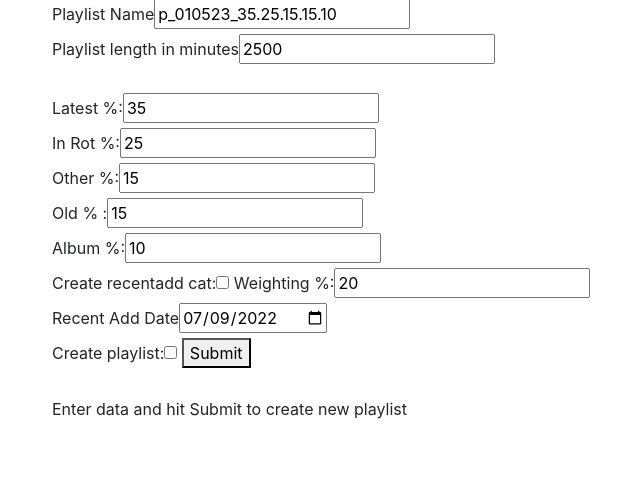
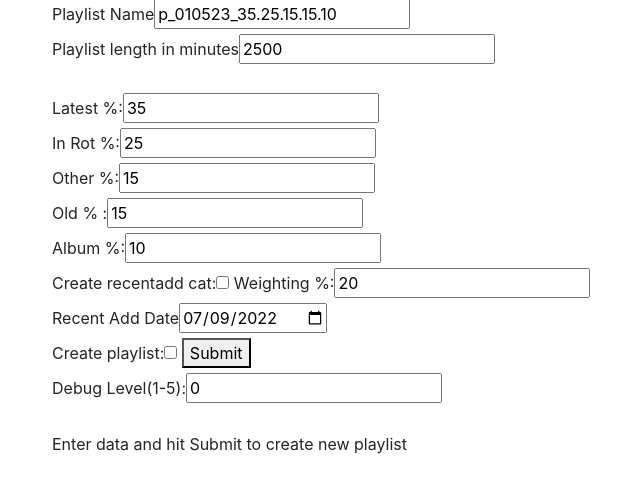
Before and after one commit to k14krug/kTunes, a Flask app: page /newplaylist in a window 1280 px wide. Shown: the part 57-550 px from the top of the page, without its empty margins (33-673 px from the left). Run offline with Flask 2, Linux system fonts and the light colour scheme; parts of the project's set-up code (start-up, migrations or seed data) failed here and were passed over; some libraries are stand-ins or nearby versions.

Commit message:
Fixed  submit button

```diff
--- a/app.py
+++ b/app.py
@@ -81,9 +81,10 @@ def create_playlist_form():
       else:
          recentadd_dt=""
          weighting_pct=""
+      debug_lvl=request.form["debug_lvl"]
 
       # Calling process_db.main
-      total_songs,nbr_of_genre_songs=process_db.main(4,
+      total_songs,nbr_of_genre_songs=process_db.main(int(debug_lvl),
                                                       pcts,
                                                       playlist_name,
                                                       playlist_length,
@@ -103,7 +104,10 @@ def create_playlist_form():
       album_pct=request.form["album_pct"]
       recentadd_dt=request.form["recentadd_dt"]
       weighting_pct=request.form["weighting_pct"]
-      msg="Playlist "+request.form["playlist_name"]+" (re)created with the following song counts"
+      if create_playlist == "Yes":
+         msg="Playlist "+request.form["playlist_name"]+" (re)created with the following song counts"
+      else:
+         msg="Proposed song count details"
       return render_template("new_playlist.html",playlist_name=playlist_name,
                                                  playlist_length=playlist_length,
                                                  latest_pct=latest_pct,
@@ -140,7 +144,8 @@ def create_playlist_form():
       except NameError:
         six_months_ago = datetime.now() - timedelta(days=180)
         recentadd_dt=six_months_ago.strftime("%Y-%m-%d")
-      print("recentad_dt=",recentadd_dt)
+      print("app.py - recentad_dt=",recentadd_dt)
+      debug_lvl=0
       return render_template("new_playlist.html",playlist_name=playlist_name,
                                                  playlist_length=playlist_length,
                                                  latest_pct=latest_pct,
@@ -151,6 +156,7 @@ def create_playlist_form():
                                                  create_recentadd_cat=create_recentadd_cat,
                                                  recentadd_dt=recentadd_dt,
                                                  weighting_pct=weighting_pct,
+                                                 debug_lvl=debug_lvl,
                                                  msg="Enter data and hit Submit to create new playlist")
 
 @app.route('/result',methods = ['POST', 'GET'])
--- a/templates/new_playlist.html
+++ b/templates/new_playlist.html
@@ -21,8 +21,11 @@
          <br>
          <label for="recentadd_dt">Recent Add Date</label><input type="date" name="recentadd_dt" value="{{ recentadd_dt }}"> </input>
          <br>
-         <label for="create_playlist">Create playlist:</label><input type="checkbox" name="create_playlist" value="{{ create_playlist }}"> </input>
+         <label for="create_playlist">Create playlist:</label><input type="checkbox" name="create_playlist"> </input>
          <button type="submit">Submit</button>
+         <br>
+         <label for="debug_lvl">Debug Level(1-5):</label><input type="text" name="debug_lvl" value="{{ debug_lvl }}"> </input>
+
       </form>
       <br>
       {{ msg }}
```
